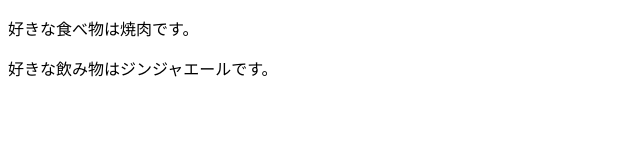
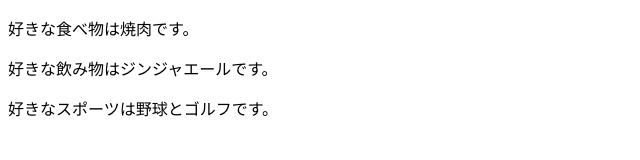
Before and after one commit to le724/command-practice, a plain HTML site: page index.html in a window 1280 px wide. Shown: the whole page, without its empty margins (0-640 px from the left). Drawn offline with Linux system fonts and the light colour scheme.

Commit message:
好きなスポーツを追記＆修正

```diff
--- a/index.html
+++ b/index.html
@@ -8,5 +8,6 @@
 <body>
     <p>好きな食べ物は焼肉です。</p>
     <p>好きな飲み物はジンジャエールです。</p>
+    <p>好きなスポーツは野球とゴルフです。</p>
 </body>
 </html>
```
